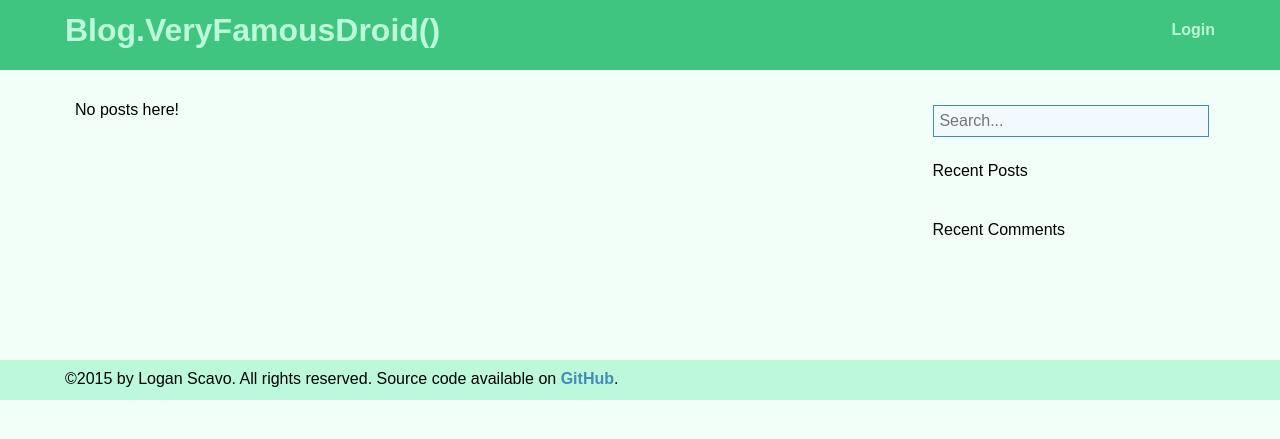
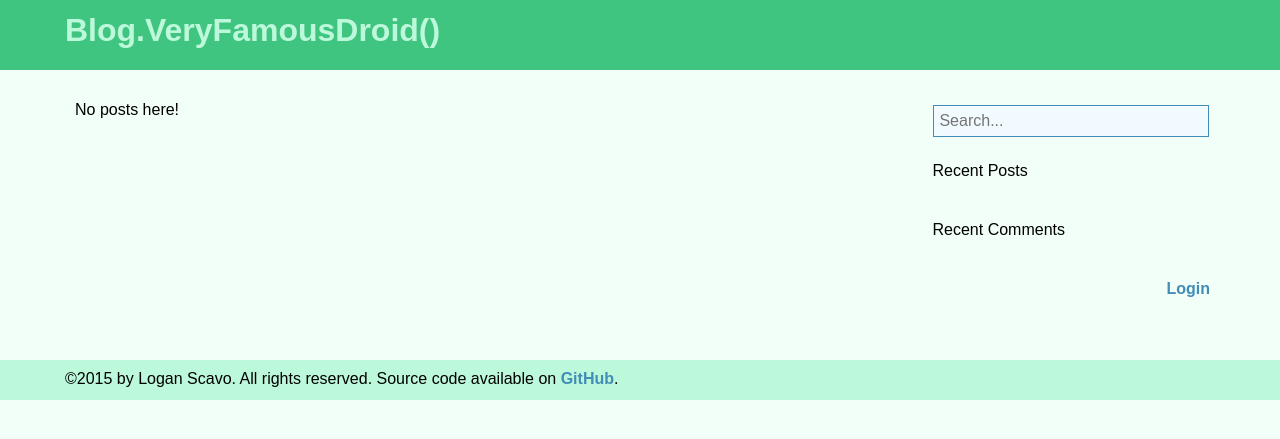
Before and after one commit to ldscavo/Blog-Flask, a Flask app: page /page/1 in a window 1280 px wide. Shown: the top 439 px of the page. Run offline with Flask 2, Linux system fonts and the light colour scheme; data that the repository does not hold is empty.

Commit message:
Minor changes to template layout

```diff
--- a/blog/static/css/style.css
+++ b/blog/static/css/style.css
@@ -20,7 +20,7 @@ button:hover { background:#428CB8 }
 
 #header a { color:#BCF8DA; text-decoration:none; }
 #home { font-size:2.0rem; font-weight:bold; float:left }
-#login { float:right; }
+#login { text-align:right }
 
 #container { max-width:1150px; margin:0 auto; clear:both }
 
@@ -37,6 +37,8 @@ button:hover { background:#428CB8 }
 .post p { line-height:150%; font-size:1.05rem }
 .title { font-size:1.5rem; margin:5px 0; font-weight:normal }
 .post-details { font-size:0.8rem; margin:5px 0; }
+.post-admin { float:right }
+.post-admin a { margin:0 5px }
 
 #comments { background:#40C581; padding:5px }
 .comment { background:#8CEDBC; padding:5px; margin-bottom:5px }
--- a/blog/templates/layout.html
+++ b/blog/templates/layout.html
@@ -11,13 +11,6 @@
             <div id="header-container">
                 <div id="home">
                     <a href="/">Blog.VeryFamousDroid()</a>
-                </div>
-                <div id ="login">
-                    {% if not session.user_id: %}
-                    <a href="{{ url_for('login') }}">Login</a>
-                    {% else: %}
-                    <a href="/posts/new">New Post</a> | <a href="{{ url_for('logout') }}">Logout</a>
-                    {% endif %}
                 </div>
             </div>
         </div>
@@ -54,6 +47,15 @@
                         {% endfor %}
                     </ul>
                 </div>
+                <div class="widget">
+                    <div id ="login">
+                        {% if not session.user_id: %}
+                        <a href="{{ url_for('login') }}">Login</a>
+                        {% else: %}
+                        <a href="/posts/new">New Post</a> | <a href="{{ url_for('logout') }}">Logout</a>
+                        {% endif %}
+                    </div>
+                </div>
             </div>
         </div>
         <div id="footer">
```
